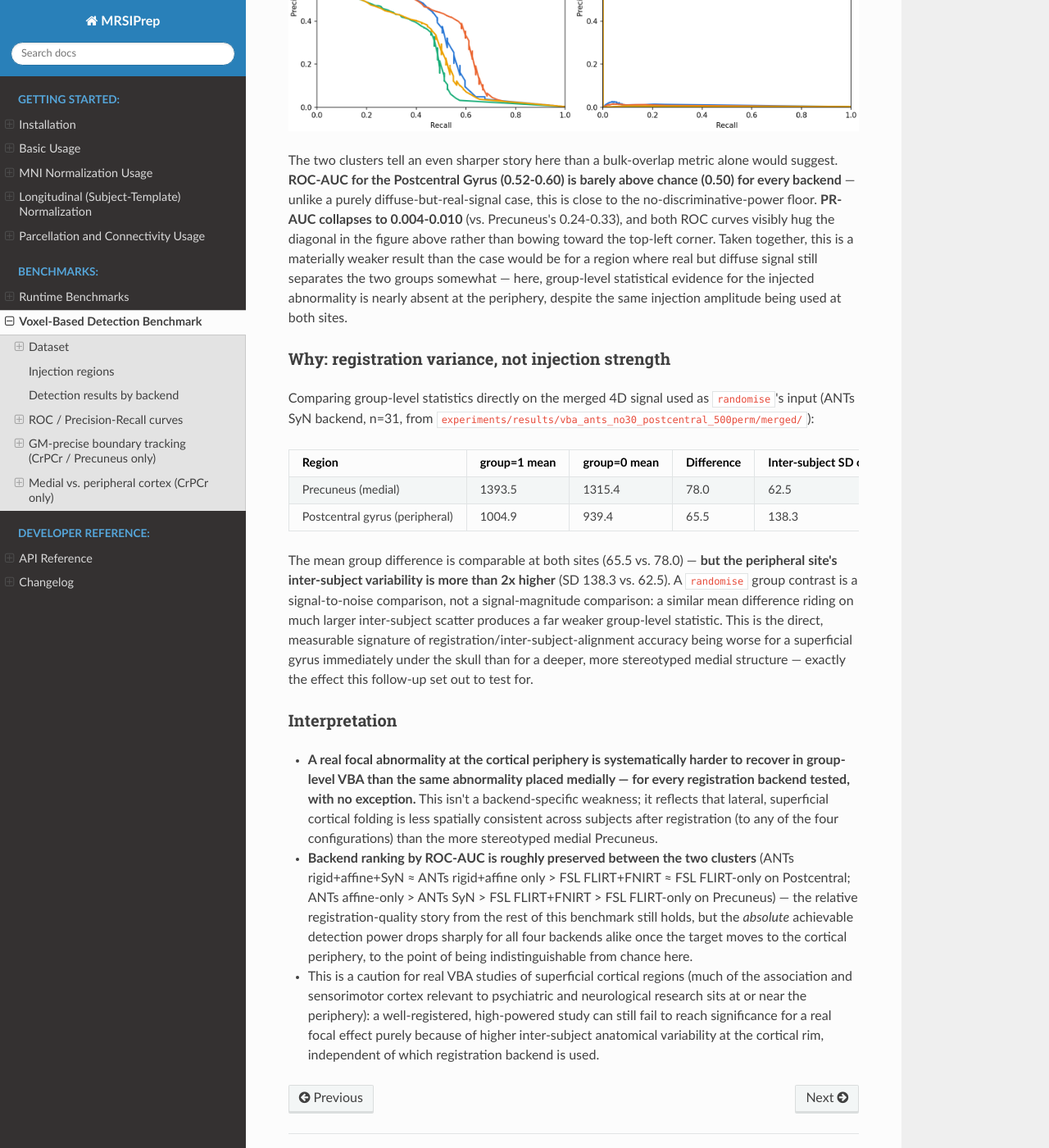
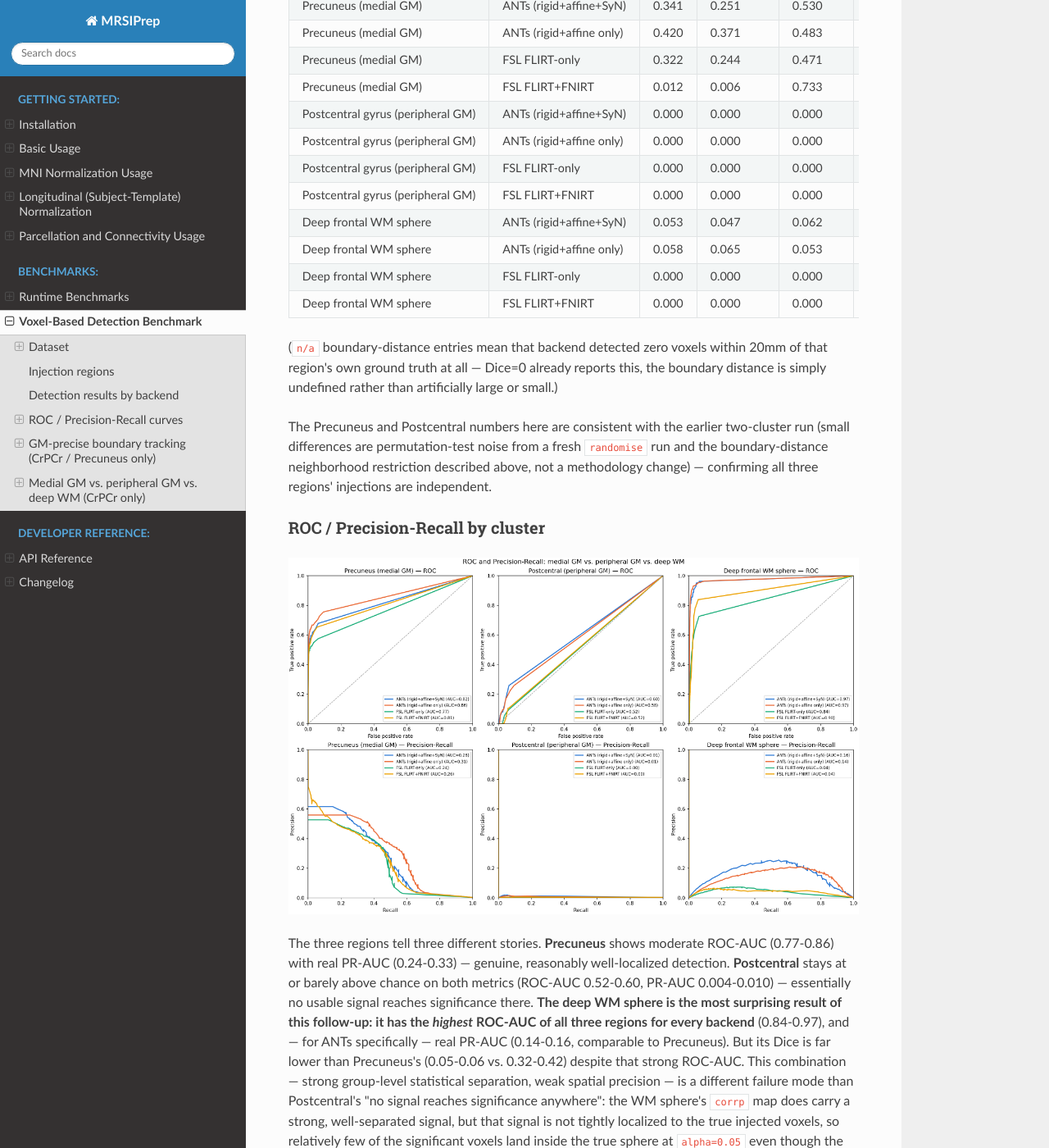
Before and after one commit to MRSI-Psychosis-UP/MRSIPrep, a Sphinx documentation site: the page built from docs/vba_benchmark.md, in a window 1280 px wide and 1400 px high, scrolled down 11976 px. Shown: the whole window at 82% size. Built offline with Sphinx 7.4.7 and the Read the Docs theme 3.1.0, drawn with Linux system fonts in a browser that asks for light colours; some of the changed text lies outside the part shown.

Commit message:
Add deep-WM injection arm to medial/peripheral VBA follow-up, bump to v1.7.4
Extends the CrPCr medial-vs-peripheral cortex follow-up with a third,
independent injection site: a bilateral deep white-matter sphere pair
near the centrum semiovale, intersected with SynthSeg's own WM label
(no finer WM sub-parcellation is available from this pipeline, so a
size-matched sphere is the closest fair-volume analogue to the two
cortical targets already tested). Finding: deep WM has the highest
ROC-AUC of all three regions for every backend, but its Dice is far
below Precuneus's -- strong group-level statistical separation without
tight spatial precision, a different failure mode than Postcentral's
near-total absence of signal.

Also documents and corrects for a pre-existing, unrelated false-positive
cluster near posterior cingulate/periventricular CSF that was inflating
Hausdorff distance for every region; boundary distances are now
restricted to detected voxels within 20mm of each region's own ground
truth.

```diff
--- a/docs/changelog.md
+++ b/docs/changelog.md
@@ -2,6 +2,28 @@
 
 ## Unreleased
 
+- Extended the medial-vs-peripheral cortex follow-up
+  (`docs/vba_benchmark.md`) with a third, independent CrPCr injection
+  site: a bilateral deep white-matter sphere pair (~13mm radius,
+  centrum semiovale, intersected with SynthSeg's own WM label so the
+  injection never spills into gray matter or CSF — no finer WM
+  sub-parcellation is available from this pipeline, so a size-matched
+  sphere is the closest fair-volume analogue to the two cortical
+  targets). All three regions (medial GM, peripheral GM, deep WM) are
+  injected simultaneously in the same CrPCr channel and reported per
+  region. Finding: **deep WM has the highest ROC-AUC of all three
+  regions for every backend** (0.84-0.97, vs. Precuneus's 0.77-0.86 and
+  Postcentral's 0.52-0.60), but its Dice (0.05-0.06) is far below
+  Precuneus's (0.32-0.42) — strong group-level statistical separation
+  without tight spatial precision, a materially different failure mode
+  than Postcentral's near-total absence of signal. Also documents a
+  pre-existing, unrelated ~700-voxel false-positive cluster (present
+  before this follow-up existed, near posterior cingulate/periventricular
+  CSF) that was inflating Hausdorff distance for every region; boundary
+  distances are now restricted to detected voxels within 20mm of each
+  region's own ground truth to avoid a single distant unrelated cluster
+  dominating the metric (Dice/ROC-AUC/PR-AUC are unaffected and remain
+  unrestricted).
 - Added a **medial vs. peripheral cortex** follow-up to the Voxel-Based
   Detection Benchmark (`docs/vba_benchmark.md`), for CrPCr only. Injects
   a second, independent GM-only cluster — bilateral **postcentral gyrus**
--- a/docs/vba_benchmark.md
+++ b/docs/vba_benchmark.md
@@ -310,104 +310,162 @@ surface distance and Hausdorff distance (mm) between them:
   buys smoother anatomical correspondence in general, but not better
   recovery of a known focal abnormality.
 
-## Medial vs. peripheral cortex (CrPCr only)
+## Medial GM vs. peripheral GM vs. deep WM (CrPCr only)
 
-Precuneus is a **medial** structure, tucked against the brain's midline
-and relatively far from the skull. This follow-up adds a second,
-independent injection site — bilateral **postcentral gyrus**
-(`ctx-lh-postcentral`/`ctx-rh-postcentral`, primary somatosensory
-cortex) — a comparably sized, GM-only cortical region that instead sits
-at the **periphery** of the brain, directly under the parietal
-convexity immediately behind the central sulcus, in a different lobe
-(parietal, but a distinct and non-adjacent gyrus) from Precuneus:
+Precuneus is a **medial** cortical structure, tucked against the
+brain's midline and relatively far from the skull. This follow-up adds
+two further independent injection sites in the same CrPCr channel:
+bilateral **postcentral gyrus** (`ctx-lh-postcentral`/`ctx-rh-postcentral`,
+primary somatosensory cortex) — a comparably sized, GM-only cortical
+region at the **periphery** of the brain, directly under the parietal
+convexity immediately behind the central sulcus — and a **deep white
+matter** target, a bilateral pair of ~13mm-radius spheres near the
+centrum semiovale (deep frontal WM, intersected with SynthSeg's own
+WM label so the injection never spills into gray matter or CSF; no
+SynthSeg sub-parcellation of WM exists, so a size-matched sphere pair
+is the closest fair-volume WM analogue to the two cortical targets):
 
-![CrPCr injection regions: medial Precuneus (blue) vs. peripheral Postcentral Gyrus (orange), SynthSeg parcellation of the MNI152 template](figures/vba_injection_region_crpcr_gm_2cluster_postcentral.png)
+![CrPCr injection regions: medial Precuneus (blue), peripheral Postcentral Gyrus (orange), and deep frontal WM sphere (green), SynthSeg parcellation of the MNI152 template](figures/vba_injection_region_crpcr_3cluster.png)
 
-Both regions were injected simultaneously into the same CrPCr channel
-(a single `--abnormal-regions CrPCr:synthseg:ctx-lh-precuneus,ctx-rh-precuneus,ctx-lh-postcentral,ctx-rh-postcentral`
-union — the injection, spike-filtering, and resampling machinery is
-region-shape-agnostic and required no changes for a spatially disjoint
-target), with the same uniform per-subject bump amplitude
-(effect × whole-brain p95, confirmed via
-`synthetic_orig_transform_provenance.tsv`) applied identically at both
-sites. Detection and boundary-distance metrics are reported **per
-region** below, since combining a medial and a peripheral cluster into
-one Dice/boundary number would blur exactly the comparison this
-follow-up is meant to make.
+All three regions were injected simultaneously into the same CrPCr
+channel (the injection, spike-filtering, and resampling machinery is
+region-shape-agnostic — the WM sphere was folded into the same
+label-based mechanism as the two named cortical regions via a
+temporary synthetic label painted into a per-subject copy of the
+SynthSeg parcellation, rather than a separate code path), with the
+same uniform per-subject bump amplitude (effect × whole-brain p95,
+confirmed via `synthetic_orig_transform_provenance.tsv`) applied
+identically at all three sites. Detection and boundary-distance
+metrics are reported **per region** below, since combining three
+spatially disjoint clusters into one Dice/boundary number would blur
+exactly the comparison this follow-up is meant to make.
+
+### A pre-existing artifact, and how it's handled below
+
+Every backend's CrPCr `corrp` map contains one additional
+significant cluster (~700 voxels at `alpha=0.05`) near the posterior
+cingulate/periventricular CSF, well outside all three injected
+regions. This is **not** an effect of the WM sphere or any change made
+in this follow-up — the identical cluster, in the identical location,
+is already present in the Precuneus+Postcentral-only run before the WM
+sphere was ever added, so it predates and is unrelated to the work on
+this page. Its cause hasn't been tracked down (candidates include a
+registration-quality edge effect near the ventricles, or leakage from
+the CRLB-based quality mask's own boundary), but leaving it in
+un-flagged would matter here specifically: since Hausdorff distance is
+a worst-case metric, a single distant unrelated cluster is enough to
+dominate it and make every region's boundary-distance numbers look far
+worse than the *local* detection quality actually is. The boundary
+distances below are therefore restricted to detected voxels within
+20mm of each region's own ground truth — Dice, sensitivity, precision,
+ROC-AUC, and PR-AUC are unrestricted (bulk-overlap and threshold-sweep
+metrics aren't distorted by a single distant cluster the same way, so
+no adjustment was needed for those). The raw, uncropped detection maps
+are shown as-is in the figures below, including this stray cluster
+where it falls inside a plotted slice.
 
 ### Detection results by cluster and backend
 
-**Precuneus (medial):**
+**Precuneus (medial GM):**
 
 ![CrPCr, medial Precuneus: voxels significant at alpha=0.05 (filled) vs. ground truth (blue outline), for ANTs (SyN), ANTs (affine-only), FSL FLIRT, and FSL FLIRT+FNIRT](figures/vba_detection_crpcr_gm_precuneus.png)
 
-**Postcentral gyrus (peripheral):**
+**Postcentral gyrus (peripheral GM):**
 
 ![CrPCr, peripheral Postcentral Gyrus: voxels significant at alpha=0.05 (filled) vs. ground truth (blue outline), for ANTs (SyN), ANTs (affine-only), FSL FLIRT, and FSL FLIRT+FNIRT](figures/vba_detection_crpcr_gm_postcentral.png)
 
 **No backend detects any voxel at `alpha=0.05` anywhere in the
 peripheral Postcentral Gyrus region** — zero filled voxels at every
-panel above, for all four registration configurations. This is a
-uniformly negative result, not a single-backend failure. (The filled
-yellow clusters visible in the figure above all sit on the medial
-Precuneus outline in the same slice — the peripheral outline has no
-overlap with any detected voxel at all.)
+panel above, for all four registration configurations.
+
+**Deep frontal WM sphere:**
+
+![CrPCr, deep frontal WM sphere: voxels significant at alpha=0.05 (filled) vs. ground truth (blue outline), for ANTs (SyN), ANTs (affine-only), FSL FLIRT, and FSL FLIRT+FNIRT](figures/vba_detection_crpcr_gm_wmsphere.png)
+
+The large yellow cluster visible near the bottom of every panel above
+is the pre-existing stray artifact described above, not a WM-sphere
+detection — the actual WM-sphere detections are the small clusters
+sitting inside or against the blue circles. ANTs (both configurations)
+detects real voxels inside at least one sphere; FSL FLIRT and FSL
+FLIRT+FNIRT detect nothing inside either sphere at `alpha=0.05`.
 
 | Region | Backend | Dice | Sensitivity | Precision | ROC-AUC | PR-AUC | Mean surface distance (mm) | Hausdorff (mm) |
 |---|---|---|---|---|---|---|---|---|
-| Precuneus (medial) | ANTs (rigid+affine+SyN) | 0.351 | 0.254 | 0.566 | 0.825 | 0.316 | 5.38 | 22.80 |
-| Precuneus (medial) | ANTs (rigid+affine only) | 0.431 | 0.372 | 0.511 | 0.860 | 0.329 | 4.33 | 22.36 |
-| Precuneus (medial) | FSL FLIRT-only | 0.324 | 0.247 | 0.471 | 0.773 | 0.238 | 6.55 | 33.11 |
-| Precuneus (medial) | FSL FLIRT+FNIRT | 0.016 | 0.008 | 0.744 | 0.814 | 0.266 | 18.47 | 45.17 |
-| Postcentral gyrus (peripheral) | ANTs (rigid+affine+SyN) | 0.000 | 0.000 | 0.000 | 0.595 | 0.010 | 41.48 | 74.70 |
-| Postcentral gyrus (peripheral) | ANTs (rigid+affine only) | 0.000 | 0.000 | 0.000 | 0.586 | 0.007 | 39.49 | 71.86 |
-| Postcentral gyrus (peripheral) | FSL FLIRT-only | 0.000 | 0.000 | 0.000 | 0.518 | 0.004 | 45.49 | 72.25 |
-| Postcentral gyrus (peripheral) | FSL FLIRT+FNIRT | 0.000 | 0.000 | 0.000 | 0.521 | 0.004 | 53.14 | 84.99 |
+| Precuneus (medial GM) | ANTs (rigid+affine+SyN) | 0.341 | 0.251 | 0.530 | 0.824 | 0.281 | 5.39 | 23.07 |
+| Precuneus (medial GM) | ANTs (rigid+affine only) | 0.420 | 0.371 | 0.483 | 0.859 | 0.307 | 4.34 | 22.36 |
+| Precuneus (medial GM) | FSL FLIRT-only | 0.322 | 0.244 | 0.471 | 0.771 | 0.235 | 6.62 | 33.11 |
+| Precuneus (medial GM) | FSL FLIRT+FNIRT | 0.012 | 0.006 | 0.733 | 0.813 | 0.256 | 18.79 | 46.09 |
+| Postcentral gyrus (peripheral GM) | ANTs (rigid+affine+SyN) | 0.000 | 0.000 | 0.000 | 0.597 | 0.009 | 43.10 | 75.92 |
+| Postcentral gyrus (peripheral GM) | ANTs (rigid+affine only) | 0.000 | 0.000 | 0.000 | 0.584 | 0.007 | 40.69 | 71.86 |
+| Postcentral gyrus (peripheral GM) | FSL FLIRT-only | 0.000 | 0.000 | 0.000 | 0.516 | 0.004 | 59.64 | 96.62 |
+| Postcentral gyrus (peripheral GM) | FSL FLIRT+FNIRT | 0.000 | 0.000 | 0.000 | 0.520 | 0.004 | n/a | n/a |
+| Deep frontal WM sphere | ANTs (rigid+affine+SyN) | 0.053 | 0.047 | 0.062 | 0.973 | 0.163 | 23.27 | 54.48 |
+| Deep frontal WM sphere | ANTs (rigid+affine only) | 0.058 | 0.065 | 0.053 | 0.973 | 0.140 | 7.50 | 13.86 |
+| Deep frontal WM sphere | FSL FLIRT-only | 0.000 | 0.000 | 0.000 | 0.842 | 0.039 | n/a | n/a |
+| Deep frontal WM sphere | FSL FLIRT+FNIRT | 0.000 | 0.000 | 0.000 | 0.899 | 0.042 | n/a | n/a |
 
-The Precuneus numbers here match the single-cluster GM-precise section
-above (small differences are permutation-test noise from a fresh
-`randomise` run, not a methodology change) — confirming the two
-regions' injections are independent and this new peripheral cluster
-adds a genuinely separate test rather than disturbing the medial one.
+(`n/a` boundary-distance entries mean that backend detected zero
+voxels within 20mm of that region's own ground truth at all — Dice=0
+already reports this, the boundary distance is simply undefined rather
+than artificially large or small.)
+
+The Precuneus and Postcentral numbers here are consistent with the
+earlier two-cluster run (small differences are permutation-test noise
+from a fresh `randomise` run and the boundary-distance neighborhood
+restriction described above, not a methodology change) — confirming
+all three regions' injections are independent.
 
 ### ROC / Precision-Recall by cluster
 
-![ROC and precision-recall curves, medial Precuneus vs. peripheral Postcentral Gyrus, all four backends](figures/vba_roc_pr_comparison_2cluster_postcentral.png)
+![ROC and precision-recall curves, medial GM vs. peripheral GM vs. deep WM, all four backends](figures/vba_roc_pr_comparison_3cluster.png)
 
-The two clusters tell an even sharper story here than a bulk-overlap
-metric alone would suggest. **ROC-AUC for the Postcentral Gyrus
-(0.52-0.60) is barely above chance (0.50) for every backend** — unlike
-a purely diffuse-but-real-signal case, this is close to the
-no-discriminative-power floor. **PR-AUC collapses to 0.004-0.010** (vs.
-Precuneus's 0.24-0.33), and both ROC curves visibly hug the diagonal in
-the figure above rather than bowing toward the top-left corner. Taken
-together, this is a materially weaker result than the case would be for
-a region where real but diffuse signal still separates the two groups
-somewhat — here, group-level statistical evidence for the injected
-abnormality is nearly absent at the periphery, despite the same
-injection amplitude being used at both sites.
+The three regions tell three different stories. **Precuneus** shows
+moderate ROC-AUC (0.77-0.86) with real PR-AUC (0.24-0.33) — genuine,
+reasonably well-localized detection. **Postcentral** stays at or barely
+above chance on both metrics (ROC-AUC 0.52-0.60, PR-AUC 0.004-0.010) —
+essentially no usable signal reaches significance there. **The deep WM
+sphere is the most surprising result of this follow-up: it has the
+*highest* ROC-AUC of all three regions for every backend** (0.84-0.97),
+and — for ANTs specifically — real PR-AUC (0.14-0.16, comparable to
+Precuneus). But its Dice is far lower than Precuneus's (0.05-0.06 vs.
+0.32-0.42) despite that strong ROC-AUC. This combination — strong
+group-level statistical separation, weak spatial precision — is a
+different failure mode than Postcentral's "no signal reaches
+significance anywhere": the WM sphere's `corrp` map does carry a
+strong, well-separated signal, but that signal is not tightly
+localized to the true injected voxels, so relatively few of the
+significant voxels land inside the true sphere at `alpha=0.05` even
+though the region as a whole is statistically distinguishable.
 
 ### Why: registration variance, not injection strength
 
 Comparing group-level statistics directly on the merged 4D signal used
 as `randomise`'s input (ANTs SyN backend, n=31, from
-`experiments/results/vba_ants_no30_postcentral_500perm/merged/`):
+`experiments/results/vba_ants_no30_3cluster_500perm/merged/`):
 
 | Region | group=1 mean | group=0 mean | Difference | Inter-subject SD of per-subject regional mean |
 |---|---|---|---|---|
-| Precuneus (medial) | 1393.5 | 1315.4 | 78.0 | 62.5 |
-| Postcentral gyrus (peripheral) | 1004.9 | 939.4 | 65.5 | 138.3 |
+| Precuneus (medial GM) | 1393.2 | 1315.4 | 77.7 | 62.4 |
+| Postcentral gyrus (peripheral GM) | 1005.1 | 939.4 | 65.7 | 138.3 |
+| Deep frontal WM sphere | 1493.7 | 1358.5 | 135.2 | 102.5 |
 
-The mean group difference is comparable at both sites (65.5 vs. 78.0)
-— **but the peripheral site's inter-subject variability is more than
-2x higher** (SD 138.3 vs. 62.5). A `randomise` group contrast is a
-signal-to-noise comparison, not a signal-magnitude comparison: a
-similar mean difference riding on much larger inter-subject scatter
-produces a far weaker group-level statistic. This is the direct,
-measurable signature of registration/inter-subject-alignment accuracy
-being worse for a superficial gyrus immediately under the skull than
-for a deeper, more stereotyped medial structure — exactly the effect
-this follow-up set out to test for.
+The WM sphere actually shows the **largest raw group difference of the
+three regions** (135.2) — consistent with its high ROC-AUC, since a
+`randomise` group contrast is fundamentally a signal-to-noise
+comparison and a large mean difference helps regardless of tissue
+class. Its inter-subject SD (102.5) sits between Precuneus's (62.4)
+and Postcentral's (138.3): more variable than the medial GM target,
+but noticeably less variable than the peripheral GM target. This
+partially explains the WM sphere's Dice/ROC-AUC divergence: enough
+signal-to-noise to reliably reject the null hypothesis somewhere in or
+near the region (driving ROC-AUC up), but not enough spatial
+consistency across subjects for the *specific* significant voxels to
+land tightly inside the true sphere every time (keeping Dice low). Deep
+WM's own registration behavior — smoother, less-textured white matter
+gives image-registration cost functions less local structure to lock
+onto than a folded gyrus — is a plausible contributor, though this
+follow-up doesn't directly measure WM-specific registration accuracy to
+confirm that mechanism.
 
 ### Interpretation
 
@@ -419,19 +477,26 @@ this follow-up set out to test for.
   spatially consistent across subjects after registration (to any of
   the four configurations) than the more stereotyped medial Precuneus.
 
-* **Backend ranking by ROC-AUC is roughly preserved between the two
-  clusters** (ANTs rigid+affine+SyN ≈ ANTs rigid+affine only > FSL
-  FLIRT+FNIRT ≈ FSL FLIRT-only on Postcentral; ANTs affine-only > ANTs
-  SyN > FSL FLIRT+FNIRT > FSL FLIRT-only on Precuneus) — the relative
-  registration-quality story from the rest of this benchmark still
-  holds, but the *absolute* achievable detection power drops sharply
-  for all four backends alike once the target moves to the cortical
-  periphery, to the point of being indistinguishable from chance here.
+* **Deep white matter is a genuinely different case, not just a third
+  point on the same medial-to-peripheral axis.** It has real,
+  sometimes the strongest, statistical detectability (ROC-AUC), but
+  poor spatial precision (Dice) — a VBA study targeting WM abnormalities
+  should not assume that "significant somewhere in the structure" means
+  "significant at the true lesion location."
+
+* **Backend ranking is broadly consistent across all three regions**
+  (ANTs rigid+affine only ≥ ANTs rigid+affine+SyN > FSL FLIRT+FNIRT ≥
+  FSL FLIRT-only, by ROC-AUC) — the relative registration-quality story
+  from the rest of this benchmark still holds, but the *absolute*
+  achievable detection power and spatial precision both depend heavily
+  on where in the brain, and in which tissue class, the target sits.
 
 * This is a caution for real VBA studies of superficial cortical
-  regions (much of the association and sensorimotor cortex relevant to
-  psychiatric and neurological research sits at or near the
-  periphery): a well-registered, high-powered study can still fail to
-  reach significance for a real focal effect purely because of higher
-  inter-subject anatomical variability at the cortical rim, independent
-  of which registration backend is used.
+  regions and deep white matter alike (much of the association and
+  sensorimotor cortex relevant to psychiatric and neurological research
+  sits at or near the periphery, and WM tractography-adjacent findings
+  are common in the same literature): a well-registered, high-powered
+  study can still fail to reach significance for a real focal effect
+  at the cortical rim, or can reach significance without pinpointing
+  the true lesion location in deep WM, purely because of anatomy —
+  independent of which registration backend is used.
--- a/pyproject.toml
+++ b/pyproject.toml
@@ -4,7 +4,7 @@ build-backend = "setuptools.build_meta"
 
 [project]
 name = "mrsiprep"
-version = "1.7.3"
+version = "1.7.4"
 description = "BIDS-like preprocessing pipeline for quantified whole-brain MRSI derivatives"
 readme = "README.md"
 requires-python = ">=3.9"
```
Also changed, not shown: README.md (+1 -1 lines), docs/index.md (+1 -1 lines), docs/figures/vba_detection_crpcr_gm_wmsphere.png (added), docs/figures/vba_injection_region_crpcr_3cluster.png (added), docs/figures/vba_roc_pr_comparison_3cluster.png (added), 1 other file.
